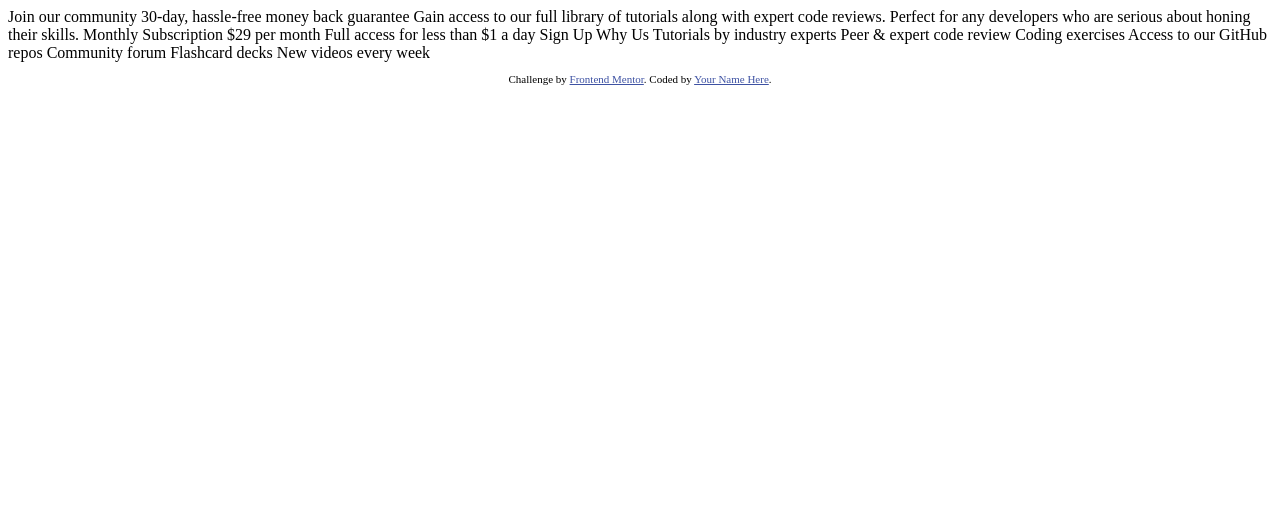
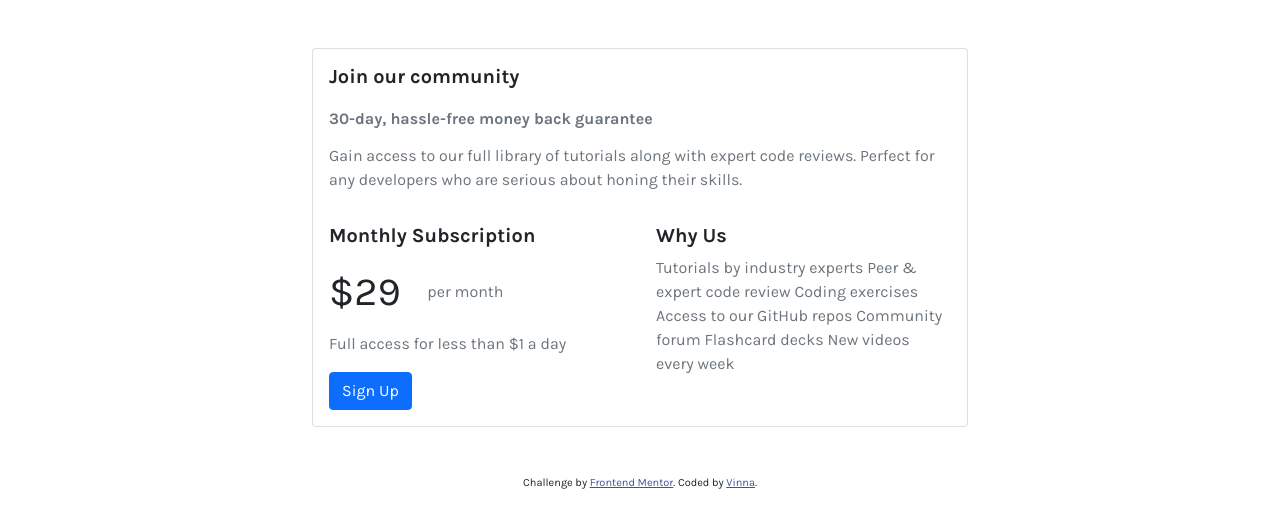
Before and after one commit to vinnaseti/single-price-grid-component-master, a plain HTML site: page index.html in a window 1280 px wide. Drawn offline with nearby package versions, Linux system fonts and the light colour scheme.

Commit message:
Make the card structure

```diff
--- a/index.html
+++ b/index.html
@@ -1,50 +1,79 @@
 <!DOCTYPE html>
 <html lang="en">
 <head>
-  <meta charset="UTF-8">
-  <meta name="viewport" content="width=device-width, initial-scale=1.0"> <!-- displays site properly based on user's device -->
+  <!-- Required meta tags -->
+  <meta charset="utf-8">
+  <meta name="viewport" content="width=device-width, initial-scale=1">
 
+  <!-- Bootstrap CSS -->
+  <link href="https://cdn.jsdelivr.net/npm/bootstrap@5.0.2/dist/css/bootstrap.min.css" rel="stylesheet" integrity="sha384-EVSTQN3/azprG1Anm3QDgpJLIm9Nao0Yz1ztcQTwFspd3yD65VohhpuuCOmLASjC" crossorigin="anonymous">
+
+  <!-- External CSS -->
+  <link rel="stylesheet" href="style.css">
+
+  <!-- Google Fonts -->
+  <link rel="preconnect" href="https://fonts.googleapis.com">
+  <link rel="preconnect" href="https://fonts.gstatic.com" crossorigin>
+  <link href="https://fonts.googleapis.com/css2?family=Karla:wght@400;700;800&display=swap" rel="stylesheet">
+
+  <!-- Web Icon -->
   <link rel="icon" type="image/png" sizes="32x32" href="./images/favicon-32x32.png">
 
   <title>Frontend Mentor | Single Price Grid Component</title>
-
-  <!-- Feel free to remove these styles or customise in your own stylesheet 👍 -->
-  <style>
-    .attribution { font-size: 11px; text-align: center; }
-    .attribution a { color: hsl(228, 45%, 44%); }
-  </style>
 </head>
 <body>
-  Join our community
+  <div class="container">
+    <div class="row m-5 justify-content-center">
+      <div class="col-md-8">
+        <div class="card">
+          <div class="row g-0 my-0">
+            <div class="col-md">
+              <div class="card-body">
+                <h5 class="card-title mb-4">Join our community</h5>
+                <h6 class="card-subtitle mb-3 text-muted">30-day, hassle-free money back guarantee</h6>
+                <p class="card-text text-muted">Gain access to our full library of tutorials along with expert code reviews.
+  Perfect for any developers who are serious about honing their skills.</p>
+              </div>
+            </div>
+          </div>
+          <div class="row g-0 my-0">
+          <div class="col-md">
+            <div class="card-body">
+              <h5 class="card-title mb-4">Monthly Subscription</h5>
+              <div class="card-subtitle mb-3">
+                <div class="row g-0 justify-content-start">
+                  <div class="col-4">
+                    <h1 class="py-0 my-0">$29</h1>
+                  </div>
+                  <div class="col-8 align-self-center text-muted">
+                    per month
+                  </div>
+                </div>
+              </div>
+              <p class="card-text text-muted">Full access for less than $1 a day</p>
+              <a href="#" class="btn btn-primary">Sign Up</a>
+            </div>
+          </div>
+          <div class="col-md">
+            <div class="card-body">
+              <h5 class="card-title">Why Us</h5>
+              <p class="card-text text-muted">Tutorials by industry experts Peer &amp; expert code review Coding exercises Access to our GitHub repos Community forum Flashcard decks New videos every week</p>
+            </div>
+          </div>
+        </div>
+        </div>
+      </div>
 
-  30-day, hassle-free money back guarantee
+  </div>
 
-  Gain access to our full library of tutorials along with expert code reviews.
-  Perfect for any developers who are serious about honing their skills.
-
-  Monthly Subscription
-
-  &dollar;29 per month
-
-  Full access for less than &dollar;1 a day
-
-  Sign Up
-
-  Why Us
-
-  Tutorials by industry experts
-  Peer &amp; expert code review
-  Coding exercises
-  Access to our GitHub repos
-  Community forum
-  Flashcard decks
-  New videos every week
 
   <footer>
     <p class="attribution">
       Challenge by <a href="https://www.frontendmentor.io?ref=challenge" target="_blank">Frontend Mentor</a>.
-      Coded by <a href="#">Your Name Here</a>.
+      Coded by <a href="#">Vinna</a>.
     </p>
   </footer>
+
+  <script src="https://cdn.jsdelivr.net/npm/bootstrap@5.0.2/dist/js/bootstrap.bundle.min.js" integrity="sha384-MrcW6ZMFYlzcLA8Nl+NtUVF0sA7MsXsP1UyJoMp4YLEuNSfAP+JcXn/tWtIaxVXM" crossorigin="anonymous"></script>
 </body>
 </html>
--- /dev/null
+++ b/style.css
@@ -0,0 +1,25 @@
+/* Body */
+body {
+    font-family: 'Karla', sans-serif;
+    font-size: 16px;
+}
+
+/* Card 1 */
+h5,
+h6 {
+    font-weight: 700;
+}
+
+p {
+    font-weight: 400;
+}
+
+/* Footer */
+.attribution {
+    font-size: 11px;
+    text-align: center;
+}
+
+.attribution a {
+    color: hsl(228, 45%, 44%);
+}
```
